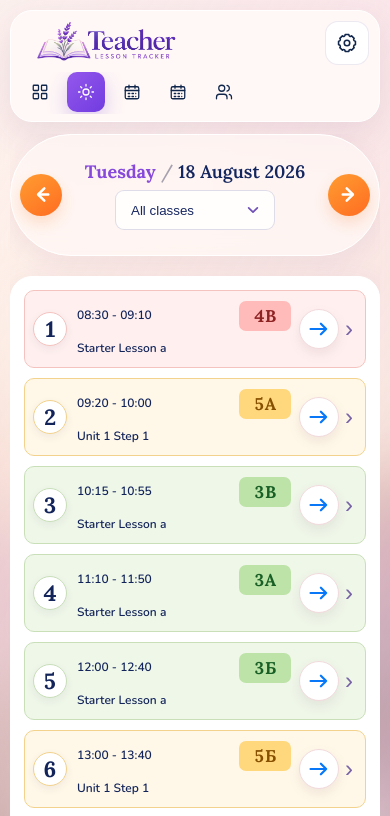
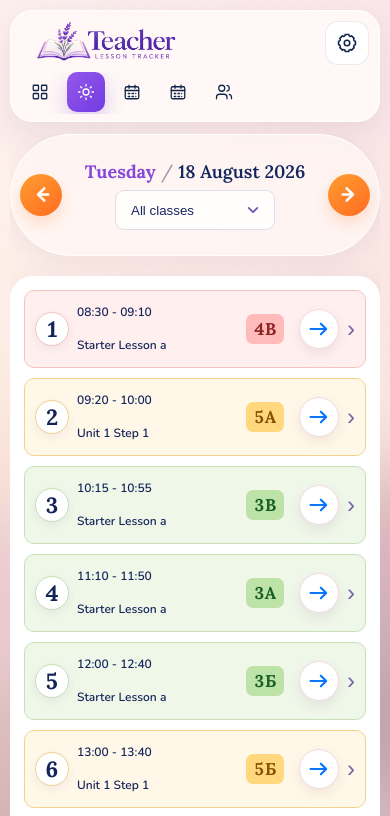
Before and after one commit to Nuruanna/TeacherTracker, a React (Vite) app: page /#/day in a window 390 px wide. Shown: the top 816 px of the page. Built offline with nearby package versions, Linux system fonts and the light colour scheme.

Commit message:
Refine mobile lesson alignment and calendar scroll

```diff
--- a/src/styles/global.css
+++ b/src/styles/global.css
@@ -192,3 +192,24 @@ body:before{content:'';position:fixed;inset:-50px;z-index:-2;background:url('../
  .week-page>.date-navigation .week-range,.month-page>.date-navigation .month-label{font-size:17px}
  .week-page>.date-navigation .grade-filter,.month-page>.date-navigation .grade-filter{width:min(245px,100%)}
 }
+
+@media(max-width:780px){
+ /* Keep the primary row markers on one optical center line. */
+ .lesson-row .lesson-number{align-self:center;justify-self:center;flex:0 0 34px;min-width:34px;min-height:34px;aspect-ratio:1}
+ .lesson-row .class-badge{grid-row:1/3;align-self:center;justify-self:center}
+ .lesson-row .row-icons{align-self:center;justify-self:center}
+ .lesson-row-day .class-badge{grid-column:3;grid-row:1/3}
+ .lesson-row-day .lesson-chevron{align-self:center;justify-self:center}
+
+ /* Week scrolls as one grid; the time column is intentionally not sticky. */
+ .week-heading.time-heading,.week-time{position:static;left:auto;z-index:auto;box-shadow:none}
+ .week-heading.time-heading{background:transparent}.week-time{background:rgba(255,255,255,.6)}
+ .week-time b{width:39px;height:39px;min-width:39px;min-height:39px;flex:0 0 39px;aspect-ratio:1;border-radius:50%;place-items:center;line-height:1}
+
+ /* Match the compact Day filter without disturbing symmetrical arrows/title. */
+ .week-page>.date-navigation .grade-filter,.month-page>.date-navigation .grade-filter{width:170px;max-width:170px}
+}
+
+@media(max-width:390px){
+ .week-page>.date-navigation .grade-filter,.month-page>.date-navigation .grade-filter{width:160px;max-width:160px}
+}
```
